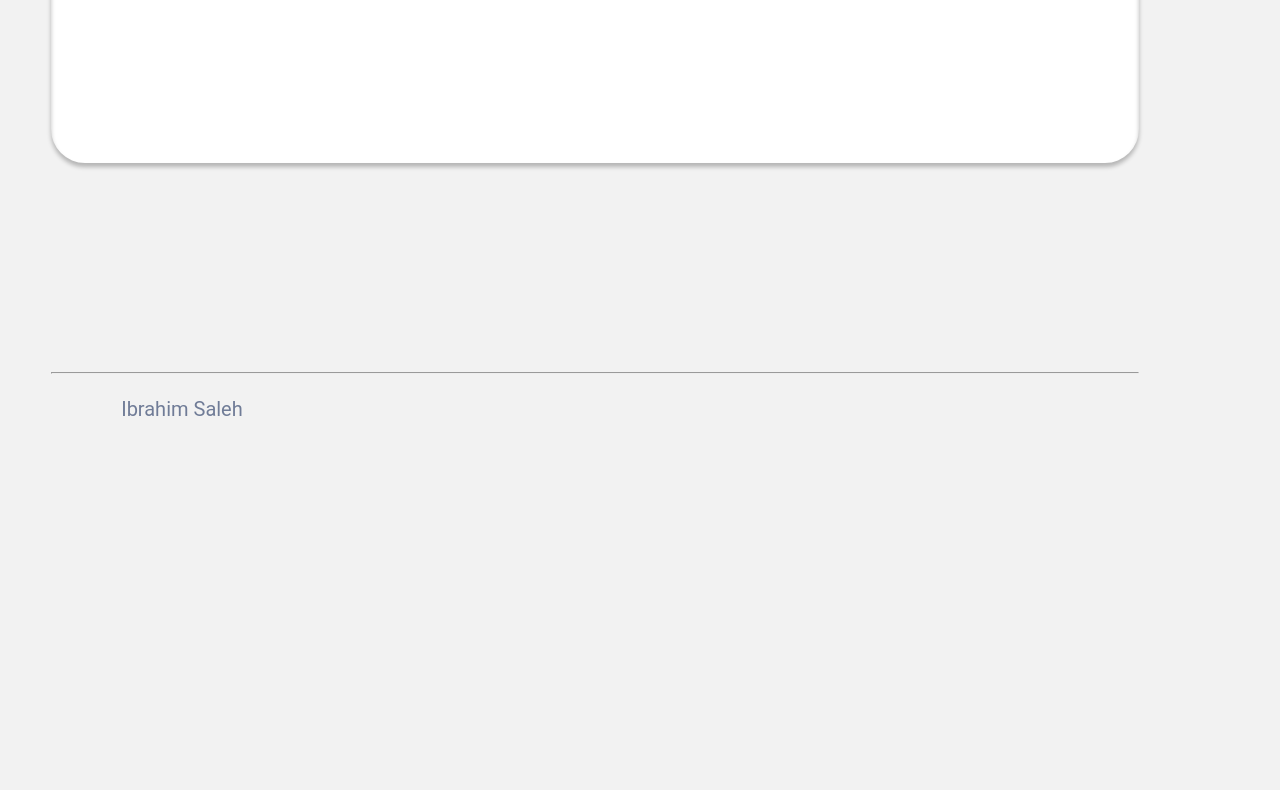
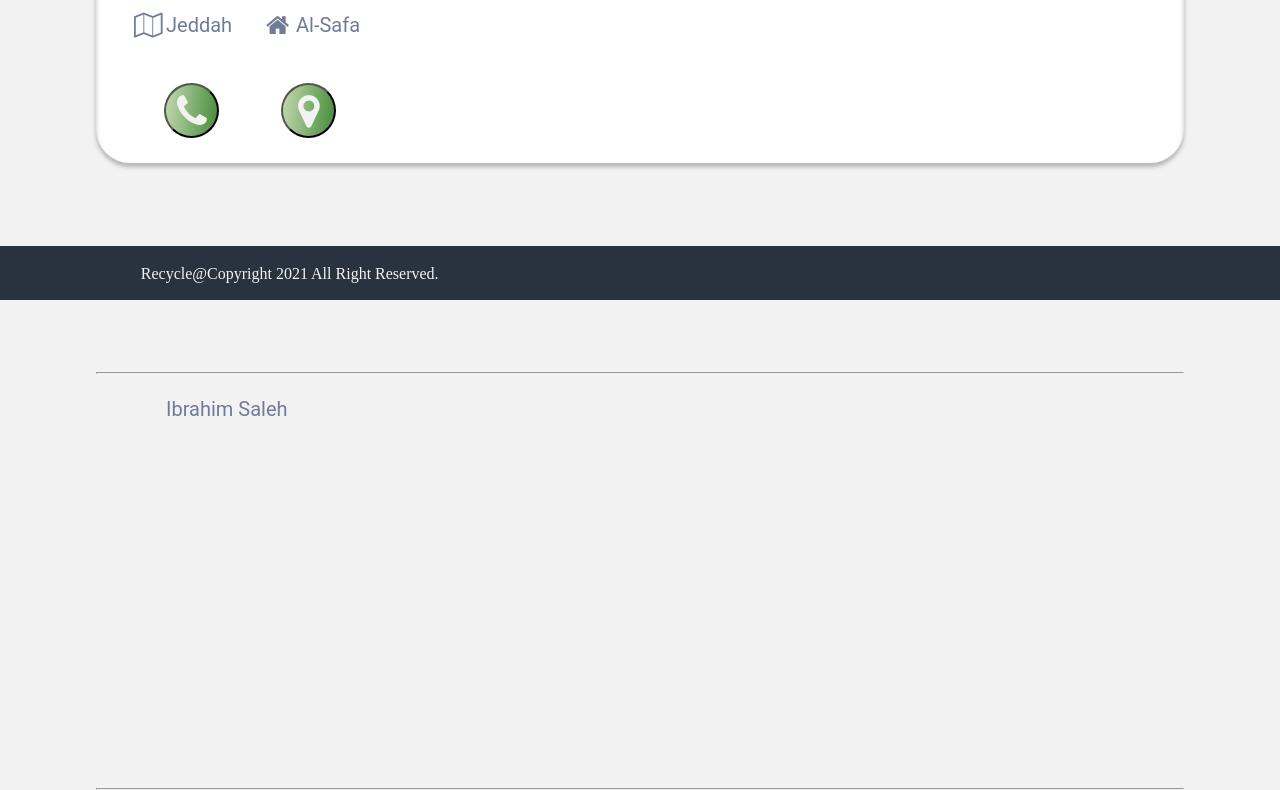
Before and after one commit to AlbaqamiAziz/Recycle-Project-FCIT-26-, a plain HTML site: page pages/DriverPages/details.html in a window 1280 px wide. Shown: the part 367-1157 px from the top of the page. Before the commit the page ends 800 px from the top, so only its background shows below. Drawn offline with Linux system fonts and the light colour scheme.

Commit message:
details page
details page design done

```diff
--- a/pages/DriverPages/details.html
+++ b/pages/DriverPages/details.html
@@ -28,9 +28,24 @@
         <hr class="line">
         <i class="fa fa-user-o"></i>
         <p class="name">Ibrahim Saleh</p>
+        <i class="fa fa-map-o"></i>
+        <p class="city" >Jeddah</p>
+        <i class="fa fa-home"></i>
+        <p class="dis">Al-Safa</p>
+        <hr class="line1">
+        <button class="phone"></button>
+        <i class="fa fa-phone"></i>
+        <button class="location"></button>
+        <i class="fa fa-map-marker"></i>
 
+  </div>
 
-    </div>
+</div>
+<div class="sing">
+    <p class="copyright">Recycle@Copyright 2021 All Right Reserved.</p>
+
+</div>
+
 </body>
 
 </html>
--- a/style/DriverStyle/detailsStyle.css
+++ b/style/DriverStyle/detailsStyle.css
@@ -28,7 +28,7 @@ body {
 .Logo {
     position: absolute;
     top: 10%;
-    left: 77%;
+    left: 83%;
     width: 70px;
     height: 60px;
     background-color: #C4D9B0;
@@ -39,7 +39,7 @@ body {
     font-style: normal;
     font-size: 25px;
     line-height: 38px;
-    left: 133px;
+    left: 143px;
     top: 31px;
     color: #2E5931;
 }
@@ -48,7 +48,7 @@ body {
     top: 130px;
     background-color: white;
     border-radius: 34px;
-    left: 4%;
+    left: 7.5%;
     width: 85%;
     height: 400px;
     box-shadow: 0px 4px 4px rgba(0, 0, 0, 0.25), inset 0px 4px 4px rgba(0, 0, 0, 0.25);
@@ -130,3 +130,93 @@ body {
     margin-top: 23px;
     left: 70px;
 }
+.fa-map-o{
+    position: absolute;
+    top: 250px;
+    left: 38px;
+    color: #707C97;
+    font-size: 25px;
+
+}
+.city{
+    position: absolute;
+    font-family: Roboto;
+    text-transform: capitalize;
+    color: #707C97;
+    font-size: 20px;
+    top: 250px;
+    left: 70px;
+}
+.fa-home{
+    position: absolute;
+
+    top: 250px;
+    left: 170px;
+    color: #707C97;
+    font-size: 25px;
+}
+.dis{
+    position: absolute;
+    font-family: Roboto;
+    top: 250px;
+    left: 200px;
+    color: #707C97;
+    font-size: 20px;
+}
+.line1{
+    width: auto;
+   margin-top: 38%;
+}
+.phone{
+
+    position: absolute;
+    width: 55px;
+    height: 55px;
+    top: 320px;
+    left: 68px;
+    background: linear-gradient(96.78deg, #C4D9B0 0%, #458C3A 100%);
+    border-radius: 100%;
+
+}
+.fa-phone{
+    position: absolute;
+    top: 329px;
+    left: 81px;
+    font-size: 38px;
+    color: #F2F2F2;
+}
+.location{
+    position: absolute;
+    width: 55px;
+    height: 55px;
+    top: 320px;
+    left: 185px;
+    background: linear-gradient(96.78deg, #C4D9B0 0%, #458C3A 100%);
+    border-radius: 100%;
+
+}
+.fa-map-marker{
+    position: absolute;
+    top: 329px;
+    left: 202px;
+    font-size: 38px;
+    color: #F2F2F2;
+}
+.sing{
+    position: absolute;
+    background-color: #293340;
+    width: auto;
+    height: 54px;
+    top: 545px;
+    display: flex;
+    position: relative;
+}
+.copyright{
+    font-family: Adamina;
+    font-size: 16px;
+    color: #F2F2F2;
+    position: absolute;
+    top: 35%;
+    left: 11%;
+    width: 90%;
+}
```
Also changed, not shown: style/DriverStyle/HomePagestyle.css (line endings or trailing spaces).
